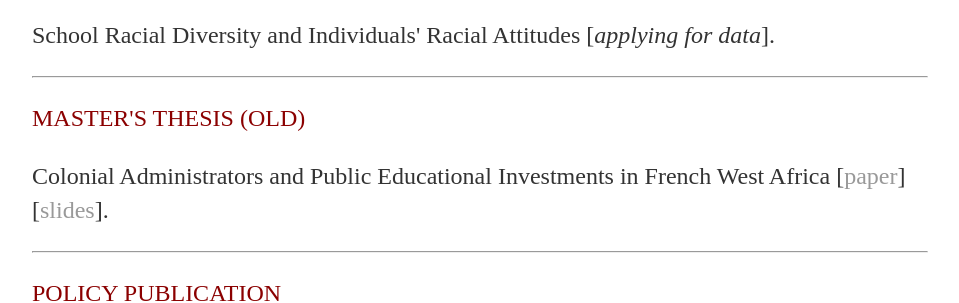
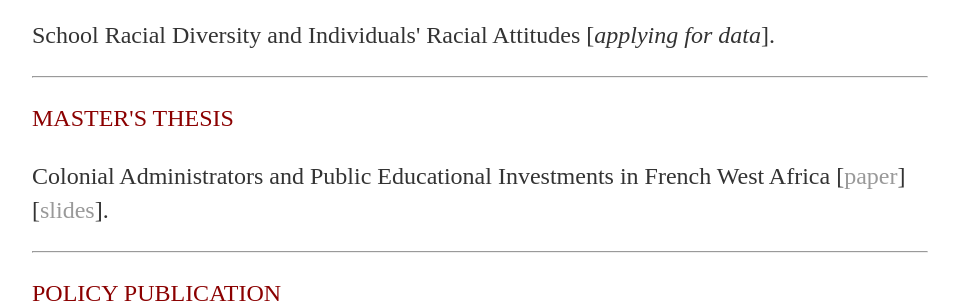
Before and after one commit to christinecai/christinecai.github.io, a Jekyll site: the page built from research/Research.html, in a window 1280 px wide. Shown: the part 528-831 px from the top of the page, without its empty margins (160-1119 px from the left). Built offline with Jekyll 4.4.1, drawn with Linux system fonts in a browser that asks for light colours.

Commit message:
Update Research.html

```diff
--- a/research/Research.html
+++ b/research/Research.html
@@ -25,7 +25,7 @@ title: Research
 
 		<hr />
 
-		<p><font color="darkred">MASTER'S THESIS (OLD)</font></p>
+		<p><font color="darkred">MASTER'S THESIS</font></p>
 		<p>Colonial Administrators and Public Educational Investments in French West Africa
 			[<a href="/research/master_thesis_paper.pdf">paper</a>]
 			[<a href="/research/master_thesis_slides.pdf">slides</a>].</p>
```
